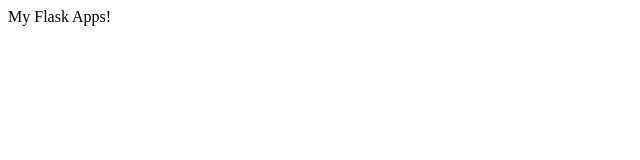
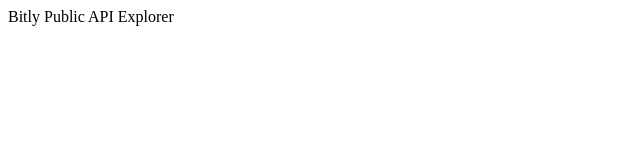
Before and after one commit to bitly/winterns2020, a React app: page / in a window 1280 px wide. Shown: the top 160 px of the page, without its empty margins (0-640 px from the left). Built offline with nearby package versions, Linux system fonts and the light colour scheme; the HTML template or start-up script is replaced by a standard one.

Commit message:
Testing my first commit

```diff
--- a/src/index.jsx
+++ b/src/index.jsx
@@ -4,7 +4,7 @@
 class App extends React.Component {
     render() {
         return (
-            <div>My Flask Apps!</div>
+            <div>Bitly Public API Explorer</div>
         );
     }
 }
```
